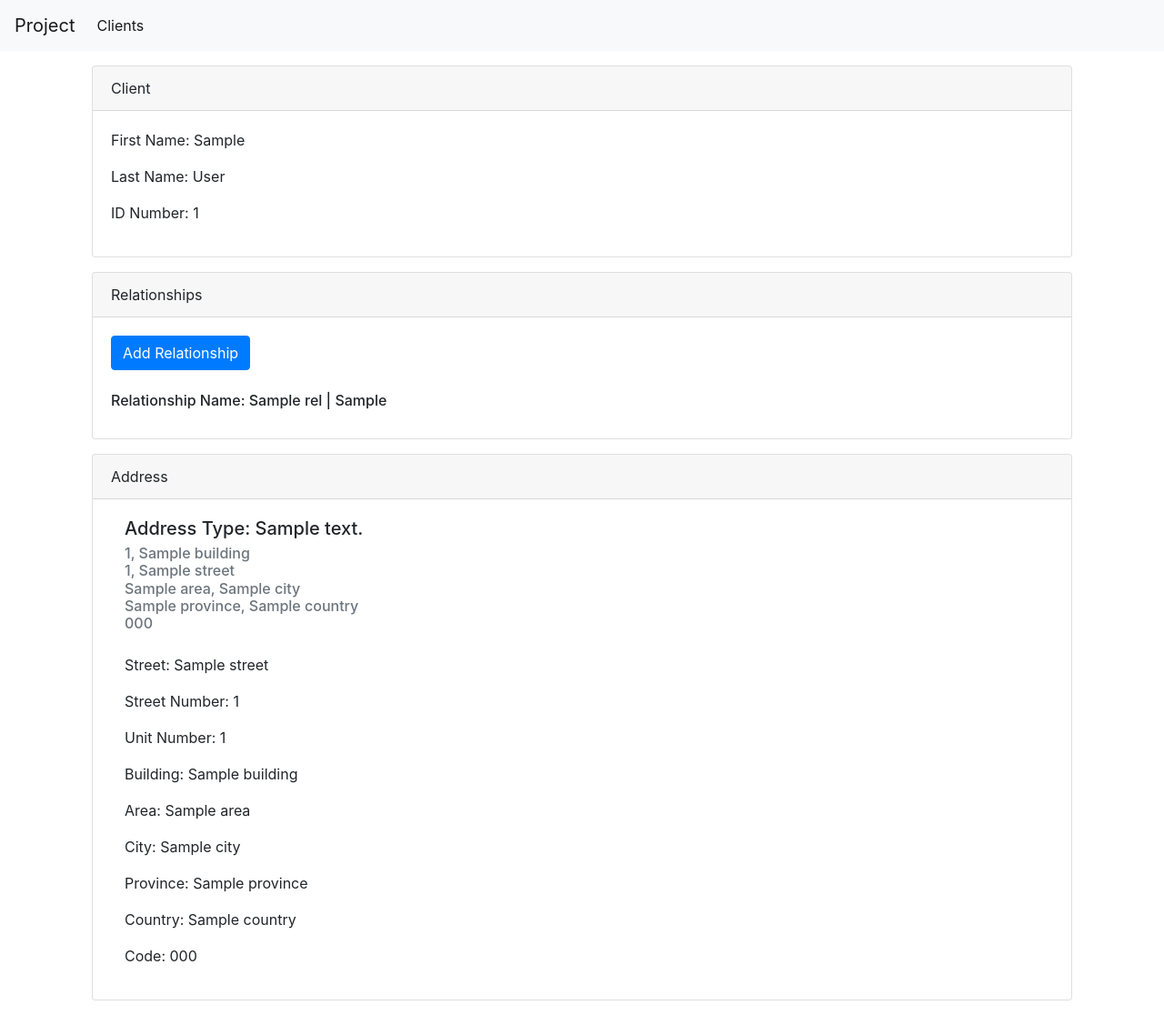
After one commit to avukonkepeter/project-02, a Django app: template templates/client/client_detail.html in a window 1280 px wide. The commit adds this page. Shown: the whole page at 91% size. Run offline with Django 3.2, Linux system fonts and the light colour scheme; the template is opened without the code that fills it: most values are stand-ins (such as "Sample title", 1, 10 or a date in 2020); some libraries are stand-ins or nearby versions.

Commit message:
Update html templates with new context and updated functionality

```diff
--- a/templates/base.html
+++ b/templates/base.html
@@ -1,3 +1,4 @@
+{% load static %}
 <!doctype html>
 <html lang="en">
   <head>
@@ -24,13 +25,16 @@
 	    </ul>
 	  </div>
 	</nav>
-
 	<div class="container">
 		{% block content %}
 		{% endblock %}
 	</div>
-    <script src="https://code.jquery.com/jquery-3.5.1.slim.min.js" integrity="sha384-DfXdz2htPH0lsSSs5nCTpuj/zy4C+OGpamoFVy38MVBnE+IbbVYUew+OrCXaRkfj" crossorigin="anonymous"></script>
+    <script src="https://code.jquery.com/jquery-3.6.0.min.js" integrity="sha256-/xUj+3OJU5yExlq6GSYGSHk7tPXikynS7ogEvDej/m4=" crossorigin="anonymous"></script>
+    <script
+  src="https://code.jquery.com/ui/1.12.1/jquery-ui.min.js"
+  integrity="sha256-VazP97ZCwtekAsvgPBSUwPFKdrwD3unUfSGVYrahUqU="
+  crossorigin="anonymous"></script>
     <script src="https://cdn.jsdelivr.net/npm/bootstrap@4.6.0/dist/js/bootstrap.bundle.min.js" integrity="sha384-Piv4xVNRyMGpqkS2by6br4gNJ7DXjqk09RmUpJ8jgGtD7zP9yug3goQfGII0yAns" crossorigin="anonymous"></script>
-
+    <script src="{% static 'client/js/clients.js' %}"></script>
   </body>
 </html>
--- /dev/null
+++ b/templates/client/client_detail.html
@@ -0,0 +1,62 @@
+{% extends 'base.html' %}
+{% block content %}
+  <div class="card m-3">
+    <div class="card-header">
+      Client
+    </div>
+    <div class="card-body">
+    <p>First Name: {{ object.first_name }}</p>
+    <p>Last Name: {{ object.last_name }}</p>
+    <p>ID Number: {{ object.id_number }}</p>
+    </div>
+  </div>
+
+  <div class="card m-3">
+    <div class="card-header">
+     Relationships
+    </div>
+    <div class="card-body">
+        <div class="content">
+          <a href="{% url 'client_add_relationship' pk=object.pk %}" class="btn btn-primary btn-md" role="button">Add Relationship</a>
+          <br />
+          <br />
+          {% for rel in object.relationship_set.all %}
+          <div class="col-m">
+              <h6 class="card-title">Relationship Name: {{ rel.relationship_name }} | <span>{{ rel.related_to }}</span></h6>
+          </div>
+          {% endfor %}
+        </div>
+    </div>
+  </div>
+
+  <div class="card m-3">
+    <div class="card-header">
+      Address
+    </div>
+    <div class="card-body">
+      <div class="container">
+      <div class="row">
+        {% for address in client.address_set.all %}
+          <div class="col-md">
+            <h5 class="card-title">Address Type: {{ address.get_address_type_display }}</h5>
+            <h6 class="card-subtitle text-muted">
+              {{ address.unit_number|default:'' }}, {{ address.building|default:'' }} <br /> {{ address.street_number|default:'' }}, {{ address.street|default:'' }} <br /> {{ address.area|default:'' }}, {{ address.city|default:'' }} <br /> {{ address.province|default:'' }}, {{ address.country|default:'' }} <br /> {{ address.code|default:'' }}
+            </h6>
+            <br />
+            <p>Street: {{ address.street }}</p>
+            <p>Street Number: {{ address.street_number }}</p>
+            <p>Unit Number: {{ address.unit_number }}</p>
+            <p>Building: {{ address.building }}</p>
+            <p>Area: {{ address.area }}</p>
+            <p>City: {{ address.city }}</p>
+            <p>Province: {{ address.province }}</p>
+            <p>Country: {{ address.country }}</p>
+            <p>Code: {{ address.code }}</p>
+          </div>
+          <hr />
+        {% endfor %}
+      </div>
+      </div>
+    </div>
+  </div>
+{% endblock %}
```
Also changed, not shown: templates/client/client_form.html (added, +48 -0 lines), templates/client/client_list.html (renamed from templates/client_list.html, +14 -5 lines), templates/client/clients_list_partial.html (added, +12 -0 lines), templates/client/relationship_form.html (added, +24 -0 lines), templates/client_details.html (deleted, +0 -27 lines).
